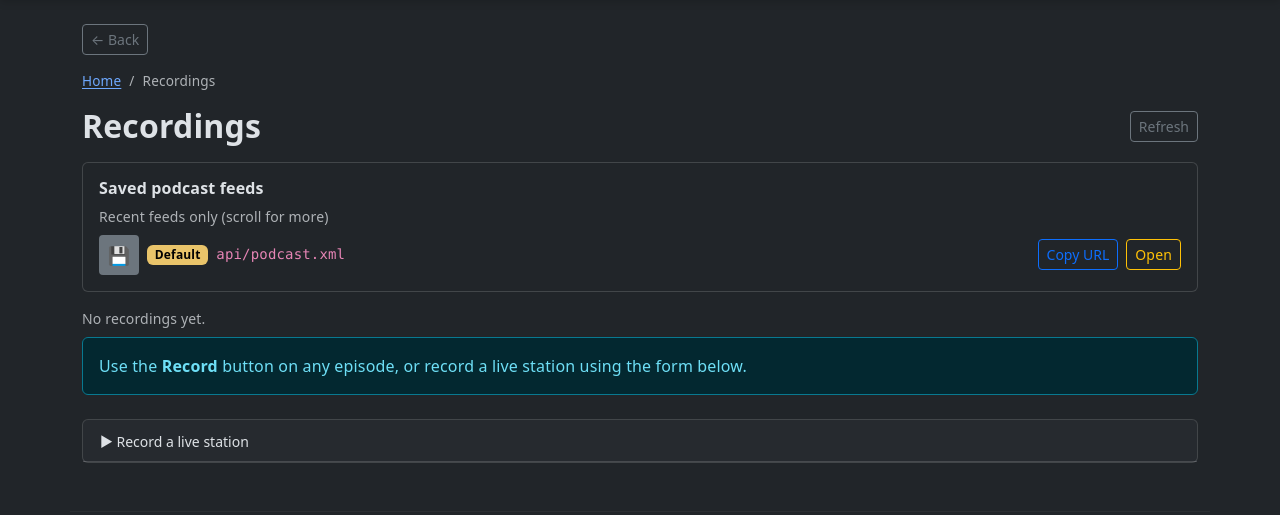
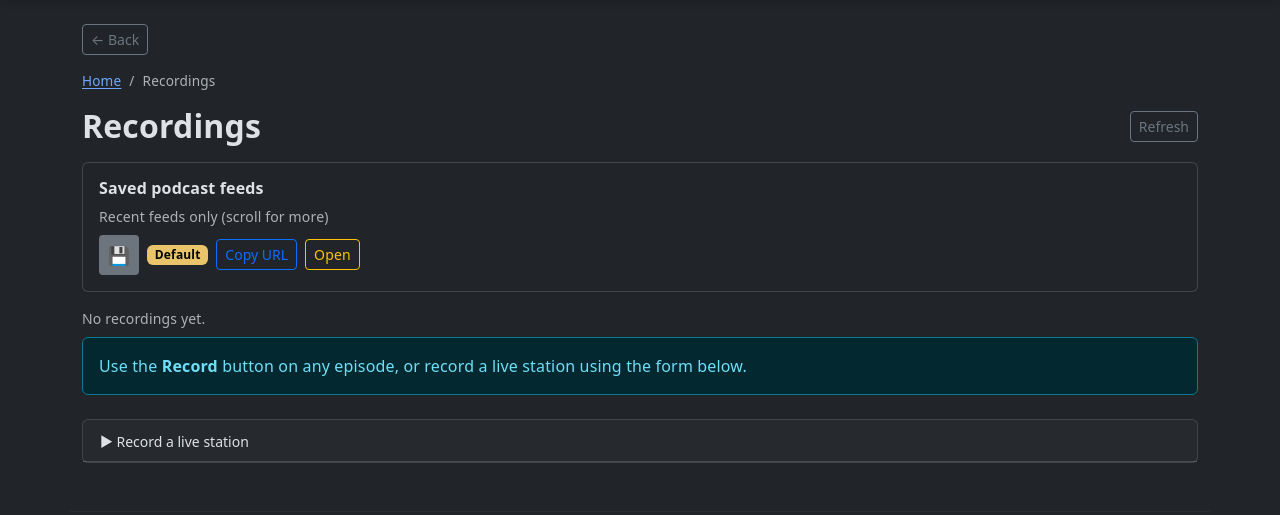
Before and after one commit to bumface11/radiocache, a FastAPI app: page /recordings in a window 1280 px wide. Shown: the part 57-572 px from the top of the page. Run offline with FastAPI, Linux system fonts and the light colour scheme; data comes from the database, SQL or seed files in the repository; data that the repository does not hold is empty; some libraries are stand-ins or nearby versions.

Commit message:
fix: tighten saved feed layout for smaller screens
Agent-Logs-Url: https://github.com/bumface11/radiocache/sessions/33af4634-f647-4531-ae7e-95299cd65ca2

Co-authored-by: bumface11 <8397194+bumface11@users.noreply.github.com>

```diff
--- a/templates/radio_cache/recordings.html
+++ b/templates/radio_cache/recordings.html
@@ -20,7 +20,7 @@
     <div class="card-body py-3">
         <h6 class="card-title mb-2">Saved podcast feeds</h6>
         <div class="small text-muted mb-2">Recent feeds only (scroll for more)</div>
-        <div class="d-flex flex-column gap-2" id="saved-feeds-list" style="max-height:200px;overflow:auto">
+        <div class="d-flex flex-column gap-2" id="saved-feeds-list" style="max-height:140px;overflow:auto">
             {% for feed in podcast_feeds %}
             <div class="d-flex flex-wrap align-items-center gap-2">
                 {% if feed.is_default %}
@@ -42,7 +42,6 @@
                 </button>
                 {% endif %}
                 <span class="badge text-bg-warning">{{ feed.name }}</span>
-                <code class="small flex-grow-1">{{ feed.url | replace(request.base_url|string, '') }}</code>
                 <button class="btn btn-sm btn-outline-primary copy-feed-url-btn"
                         data-feed-url="{{ feed.url }}"
                         type="button">Copy URL</button>
@@ -276,7 +275,6 @@
     }
 
     function renderSavedFeed(feed) {
-        const feedPath = (feed.url || '').replace(location.origin, '') || '/api/podcast.xml';
         const coverHtml = feed.cover_image_url
             ? '<img src="' + esc(feed.cover_image_url) + '" alt="' + esc(feed.name) + '"'
               + ' style="width:40px;height:40px;object-fit:cover;border-radius:4px">'
@@ -295,10 +293,9 @@
         return '<div class="d-flex flex-wrap align-items-center gap-2">'
             + iconHtml
             + '<span class="badge text-bg-warning">' + esc(feed.name) + '</span>'
-            + '<code class="small flex-grow-1">' + esc(feedPath) + '</code>'
             + '<button class="btn btn-sm btn-outline-primary copy-feed-url-btn"'
-            + ' type="button" data-feed-url="' + esc(feed.url || (location.origin + feedPath)) + '">Copy URL</button>'
-            + '<a class="btn btn-sm btn-outline-warning" href="' + esc(feedPath) + '" target="_blank">Open</a>'
+            + ' type="button" data-feed-url="' + esc(feed.url || (location.origin + '/api/podcast.xml')) + '">Copy URL</button>'
+            + '<a class="btn btn-sm btn-outline-warning" href="' + esc(feed.url || '/api/podcast.xml') + '" target="_blank">Open</a>'
             + '</div>';
     }
 
```
